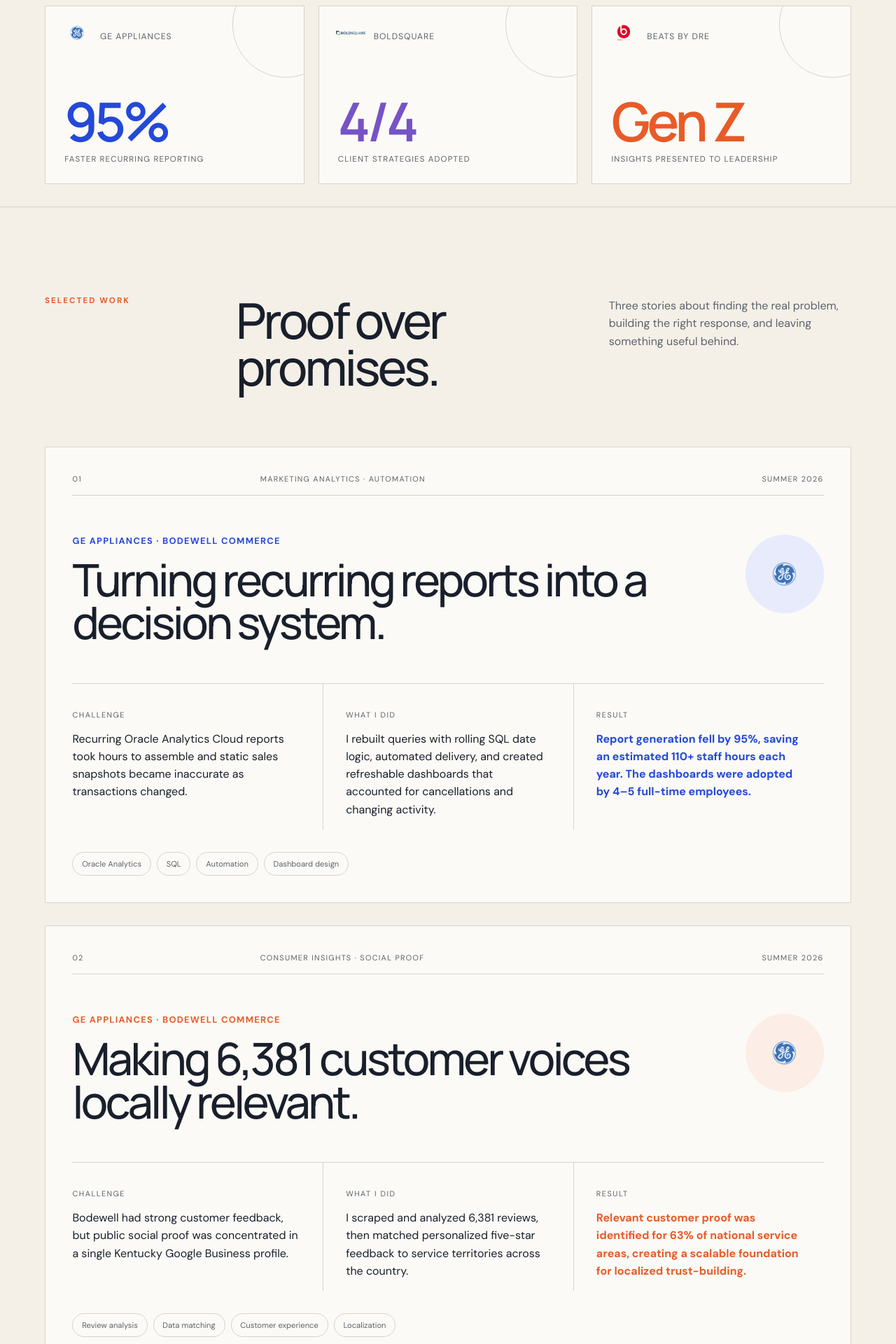
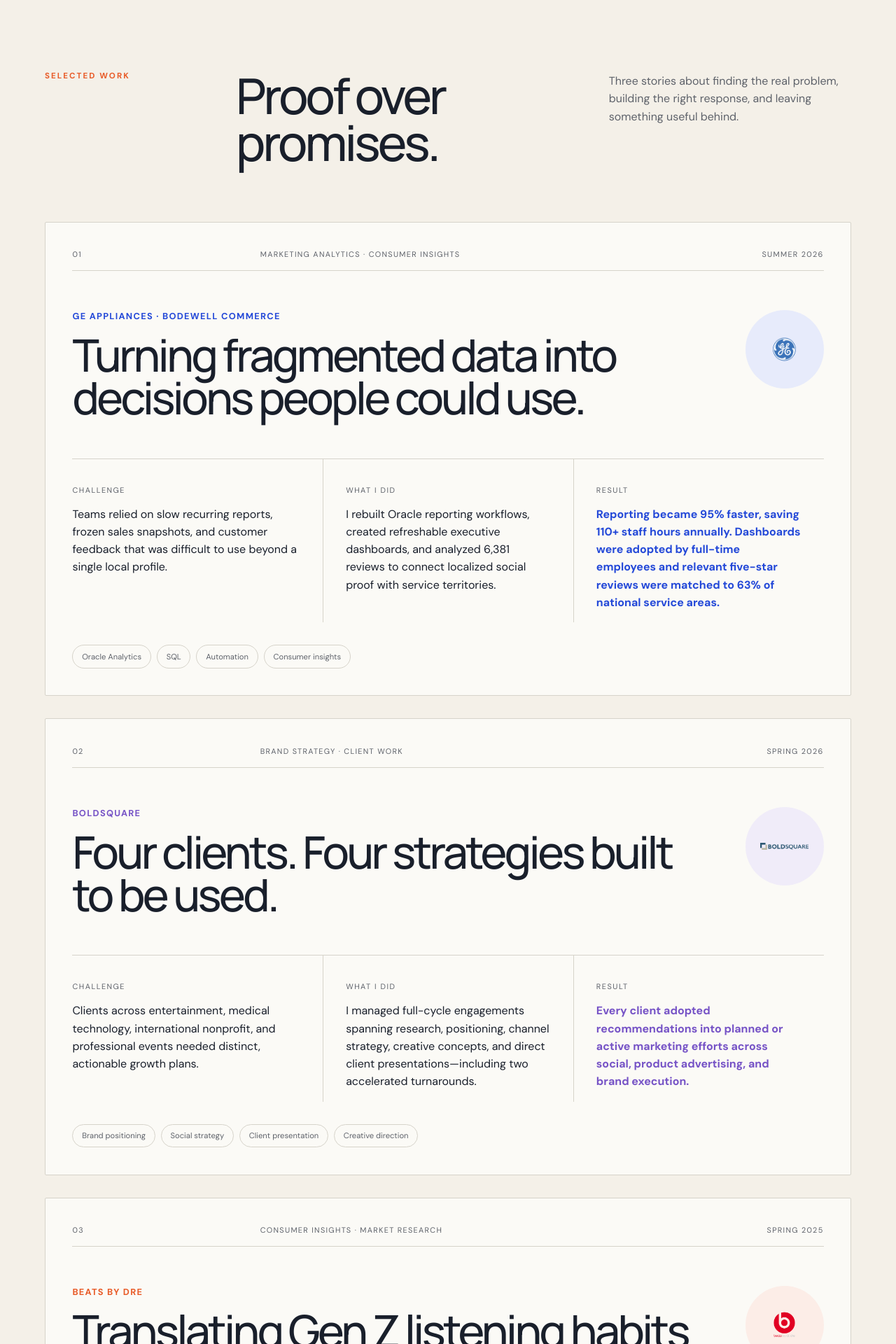
Before and after one commit to GetTKd/marketing-portfolio, a React (Vite) app: page / in a window 1280 px wide. Shown: the part 980-2900 px from the top of the page at 70% size. Built offline with nearby package versions, Linux system fonts and the light colour scheme.

Commit message:
Refocus case studies by employer

```diff
--- a/src/App.jsx
+++ b/src/App.jsx
@@ -1,10 +1,4 @@
 import './App.css'
-
-const proof = [
-  { company: 'GE Appliances', value: '95%', label: 'faster recurring reporting', logo: '/GE.png', color: 'blue' },
-  { company: 'Boldsquare', value: '4/4', label: 'client strategies adopted', logo: '/Boldsquare.png', color: 'violet' },
-  { company: 'Beats by Dre', value: 'Gen Z', label: 'insights presented to leadership', logo: '/Beats.png', color: 'red' },
-]
 
 const logos = [
   { name: 'GE Appliances', image: '/GE.png' },
@@ -15,28 +9,28 @@
 
 const cases = [
   {
-    id: 'ge-appliances', number: '01', eyebrow: 'Marketing analytics · Automation',
-    title: 'Turning recurring reports into a decision system.', company: 'GE Appliances · Bodewell Commerce', date: 'Summer 2026', image: '/GE.png',
-    challenge: 'Recurring Oracle Analytics Cloud reports took hours to assemble and static sales snapshots became inaccurate as transactions changed.',
-    action: 'I rebuilt queries with rolling SQL date logic, automated delivery, and created refreshable dashboards that accounted for cancellations and changing activity.',
-    result: 'Report generation fell by 95%, saving an estimated 110+ staff hours each year. The dashboards were adopted by 4–5 full-time employees.',
-    tags: ['Oracle Analytics', 'SQL', 'Automation', 'Dashboard design'], accent: 'cobalt',
+    id: 'ge-appliances', number: '01', eyebrow: 'Marketing analytics · Consumer insights',
+    title: 'Turning fragmented data into decisions people could use.', company: 'GE Appliances · Bodewell Commerce', date: 'Summer 2026', image: '/GE.png',
+    challenge: 'Teams relied on slow recurring reports, frozen sales snapshots, and customer feedback that was difficult to use beyond a single local profile.',
+    action: 'I rebuilt Oracle reporting workflows, created refreshable executive dashboards, and analyzed 6,381 reviews to connect localized social proof with service territories.',
+    result: 'Reporting became 95% faster, saving 110+ staff hours annually. Dashboards were adopted by full-time employees and relevant five-star reviews were matched to 63% of national service areas.',
+    tags: ['Oracle Analytics', 'SQL', 'Automation', 'Consumer insights'], accent: 'cobalt',
   },
   {
-    id: 'customer-voice', number: '02', eyebrow: 'Consumer insights · Social proof',
-    title: 'Making 6,381 customer voices locally relevant.', company: 'GE Appliances · Bodewell Commerce', date: 'Summer 2026', image: '/GE.png',
-    challenge: 'Bodewell had strong customer feedback, but public social proof was concentrated in a single Kentucky Google Business profile.',
-    action: 'I scraped and analyzed 6,381 reviews, then matched personalized five-star feedback to service territories across the country.',
-    result: 'Relevant customer proof was identified for 63% of national service areas, creating a scalable foundation for localized trust-building.',
-    tags: ['Review analysis', 'Data matching', 'Customer experience', 'Localization'], accent: 'orange',
-  },
-  {
-    id: 'boldsquare', number: '03', eyebrow: 'Brand strategy · Client work',
+    id: 'boldsquare', number: '02', eyebrow: 'Brand strategy · Client work',
     title: 'Four clients. Four strategies built to be used.', company: 'Boldsquare', date: 'Spring 2026', image: '/Boldsquare.png',
     challenge: 'Clients across entertainment, medical technology, international nonprofit, and professional events needed distinct, actionable growth plans.',
     action: 'I managed full-cycle engagements spanning research, positioning, channel strategy, creative concepts, and direct client presentations—including two accelerated turnarounds.',
     result: 'Every client adopted recommendations into planned or active marketing efforts across social, product advertising, and brand execution.',
     tags: ['Brand positioning', 'Social strategy', 'Client presentation', 'Creative direction'], accent: 'violet',
+  },
+  {
+    id: 'beats', number: '03', eyebrow: 'Consumer insights · Market research',
+    title: 'Translating Gen Z listening habits into a strategic point of view.', company: 'Beats by Dre', date: 'Spring 2025', image: '/Beats.png',
+    challenge: 'A global audio brand needed a sharper view of how Gen Z discovers, evaluates, and builds relationships with audio products.',
+    action: 'I combined survey research, trend analysis, statistical modeling, and AI-assisted workflows to identify patterns in preferences and behavior.',
+    result: 'I turned the research into product and marketing recommendations and presented the final strategy directly to Beats’ Head of Consumer Insights.',
+    tags: ['Market research', 'Survey analysis', 'Statistical modeling', 'Gen Z strategy'], accent: 'orange',
   },
 ]
 
@@ -82,10 +76,6 @@
           <div className="logo-track">
             {[...logos, ...logos].map((logo, index) => <div className="marquee-logo" key={`${logo.name}-${index}`}><img src={logo.image} alt="" /><span>{logo.name}</span></div>)}
           </div>
-        </section>
-
-        <section className="proof-bar" aria-label="Selected results">
-          {proof.map((item) => <article className={`proof-item ${item.color}`} key={item.company}><div className="proof-company"><img src={item.logo} alt="" /><span>{item.company}</span></div><strong>{item.value}</strong><p>{item.label}</p></article>)}
         </section>
 
         <section id="work" className="work-section section-pad">
```
